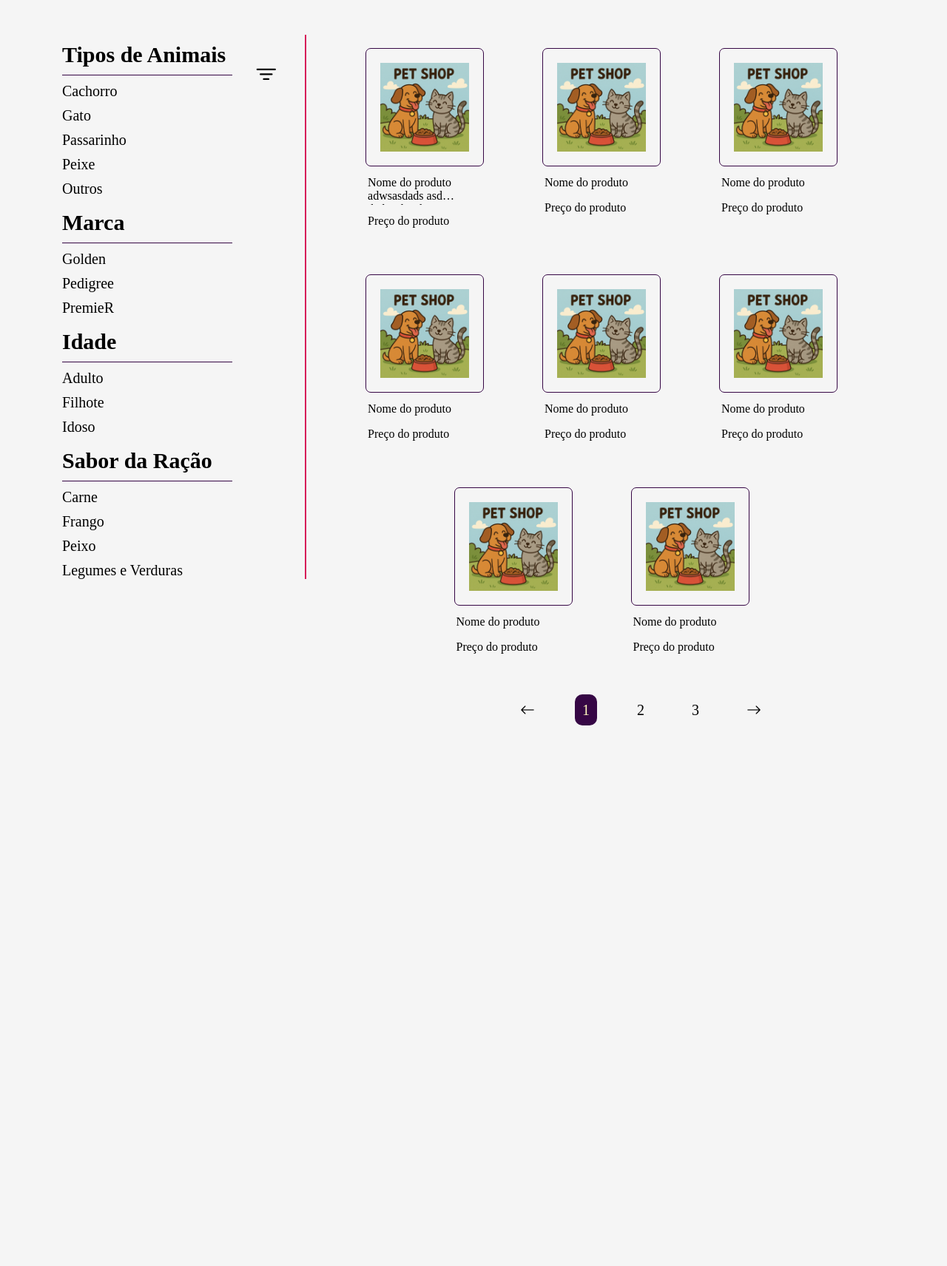
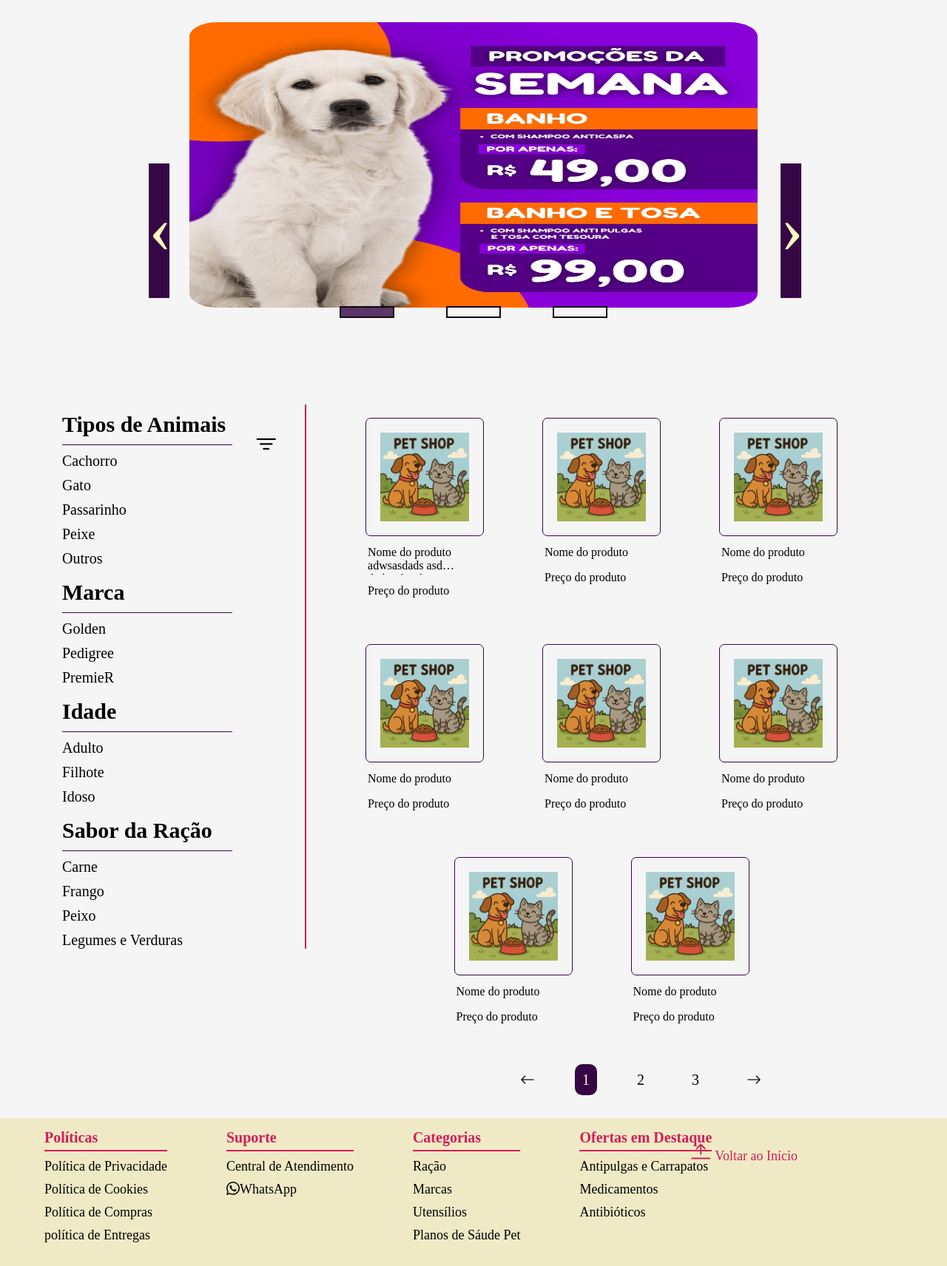
Before and after one commit to IsaqueLucas17121/Projeto-PET-Shop, a PHP site: page /loja.html in a window 1280 px wide. Shown: the part 130-1842 px from the top of the page at 74% size. Before the commit the page ends 1111 px from the top, so only its background shows below. Run offline with PHP 8.4, Linux system fonts and the light colour scheme.

Commit message:
Slide Finalizado (loja) 08/05

```diff
--- a/loja.css
+++ b/loja.css
@@ -7,6 +7,9 @@
 body{
     background-color: whitesmoke;
 }
+
+/* Cabeçario */
+
 .cabecario{
     width: 100%;
     height: 130px;
@@ -41,7 +44,118 @@ body{
     scale: 1.2;
     transition: 0.3s;
 }
+/* Fim Cabeçario */
 
+/* Slide */
+
+
+section.slider{
+    margin: 0;
+    width: 100%;
+    height: 500px;
+    padding: 0 !important;
+    overflow: hidden;
+}
+
+.slider-content{
+  margin-top: 30px;
+    width: 400%;
+    height: auto;
+    display: flex;
+}
+
+.slider-content input, .img-Mobile{
+    display: none;
+}
+
+.slide-box{
+    width: 25%;
+    height: auto;
+    text-align: center;
+    position: relative;
+}
+
+.slide-box img{
+    width: 60%;
+    height: 50%;
+    animation-iteration-count: infinite;
+    border-radius: 5%;
+    box-shadow: #000000 0.5;
+    cursor: pointer;
+}
+
+.nav-manual, .nav-auto{
+    display: flex;
+    position: absolute;
+    width: 100%;
+    margin-top: 30%;
+    justify-content: center;
+}
+
+.nav-manual .manual-btn, .nav-auto div{
+    border: 2px solid #070009;
+    padding: 6px 35px;
+    cursor: pointer;
+    transition: 0.5s;
+    opacity: 0.8;
+}
+.botaoS,.botaoS2{
+  display: flex;
+  align-items: center;
+  color: #fff7bd;
+  background-color: #360745;
+  scale: 7;
+  border: none;
+  padding: 5px 0px;
+  cursor: pointer;
+}
+.botaoS{
+  position: absolute;
+  top: 65%;
+  left: 18%;
+  transform: translate(-50%,-50%);
+}
+.botaoS2{
+  position: absolute;
+  top: 65%;
+  right: 15%;
+  transform: translate(-50%,-50%);
+}
+
+.nav-manual .manual-btn:not(:last-child), .nav-auto div:not(:last-child){
+    margin-right: 70px;
+}
+
+.nav-manual .manual-btn:hover{
+    background-color: #360745;
+}
+
+#radio1:checked ~ .nav-auto .auto-btn1{
+    background-color: #360745;
+}
+#radio2:checked ~ .nav-auto .auto-btn2{
+    background-color: #360745;
+}
+#radio3:checked ~ .nav-auto .auto-btn3{
+    background-color: #360745;
+}
+
+#radio1:checked ~ .primeiro{
+    margin-left: 0%;
+    transition: 1.5s;
+}
+#radio2:checked ~ .primeiro{
+    margin-left: -25%;
+    transition: 1.5s;
+}
+#radio3:checked ~ .primeiro{
+    margin-left: -50%;
+    transition: 1.5s;
+}
+
+/* Fim Slide */
+
+/* Loja (largura/altura) */
 .magin_loja{
     width: 100%;
     display: flex;
@@ -57,6 +171,9 @@ body{
     align-items: flex-start;
     margin-top: 40px;
 }
+/* Fim Loja(largura/altura) */
+
+/* Filtro */
 .background_filtro{
     width: 400px;
 }
@@ -113,6 +230,9 @@ body{
     display: flex;
     background-color: #360745;
 }
+
+/* Fim Filtro*/
+
 .background_cards {
     margin-left: 15px;
     padding: 5px;
@@ -190,6 +310,60 @@ body{
 #pagi1{
   background-color: #360745;
   color: #fff7bd;
+}
+
+/* Fim Loja */
+
+/* Rodape */
+
+footer{
+  width: 100%;
+  height: 200px;
+  background-color: #efeac5;
+  margin-top: 100px;
+  position: relative;
+}
+
+.box_rodape{
+  display: block;
+  margin-left: 20px;
+  background-color: #efeac5;
+}
+
+.voltar_footer{
+  display: flex;
+  padding: 10px;
+  position: absolute;
+  right: 15%;
+  top: 5%;
+}
+.voltar_footer a{
+  text-decoration: none;
+  color: #d61c59;
+}
+
+.voltar_footer i{
+  font-size: 30px;
+}
+
+.box_rodape span{
+  font-size: 18px;
+  display: flex;
+  flex-direction: row;
+  cursor: pointer;
+  margin-top: 10px;
+}
+.box_rodape h4{
+  display: flex;
+  font-size: 20px;
+  color: #d61c59;
+  border-bottom: 2px solid #d61c59;
+  padding: 5px 0;
+}
+
+.card_rodape{
+  float: left;
+  padding: 10px 40px;
 }
 
 .desliado{
--- a/loja.html
+++ b/loja.html
@@ -22,13 +22,53 @@
 
 </head>
 <body>
-    <header class="cabecario">
+    <header class="cabecario" id="cabecario">
         <a href="index.html"><img src="/img/Foto site.png" alt="Imagem do site"></a>
         <span><a href="loja.html"><i class="bi bi-cart"></i>  Loja</a></span>
         <span><i class="bi bi-droplet"></i>  Banho/Tosa</span>
         <span><i class="bi bi-house-heart"></i>  Creche</span>
         <span><i class="bi bi-person-circle"></i>  Entrar</span>
     </header>
+
+    <section class="slider">
+
+        <div class="slider-content">
+
+            <input type="radio" name="btn-radio" id="radio1">
+            <input type="radio" name="btn-radio" id="radio2">
+            <input type="radio" name="btn-radio" id="radio3">
+
+            <div class="slide-box primeiro" id="primeiro">
+                <img class="img-Pc" src="/img/promocao1.jpg" alt="Imagem da propaganda 1">
+                <img class="img-Mobile" src="/img/promocao1.jpg" alt="Imagem da propaganda 1">
+            </div>
+            <div class="slide-box">
+                <img class="img-Pc" src="/img/promocao2teste.jpg" alt="Imagem da propaganda 2">
+                <img class="img-Mobile" src="/img/promocao2teste.jpg" alt="Imagem da propaganda 2">
+            </div>
+            <div class="slide-box">
+                <img class="img-Pc" src="/img/promocao3.jpg" alt="Imagem da propaganda 3">
+                <img class="img-Mobile" src="/img/promocao3.jpg" alt="Imagem da propaganda 3">
+            </div>
+
+            <button class="botaoS" id="botaoS" ><span>‹</span></button>
+            <button class="botaoS2" id="botaoS2" ><span>›</span></button>
+
+            <div class="nav-auto">
+                <div class="auto-btn1"></div>
+                <div class="auto-btn2"></div>
+                <div class="auto-btn3"></div>
+            </div>
+
+            <div class="nav-manual">
+                <label for="radio1" class="manual-btn"></label>
+                <label for="radio2" class="manual-btn"></label>
+                <label for="radio3" class="manual-btn"></label>
+            </div>
+
+        </div>
+
+    </section>
 
     <div class="magin_loja">
 
@@ -186,7 +226,38 @@
 
     <footer>
         <div class="box_rodape">
-            <span></span>
+
+            <div class="card_rodape">
+                <h4>Políticas</h4>
+                <span>Política de Privacidade</span>
+                <span>Política de Cookies</span>
+                <span>Política de Compras</span>
+                <span>política de Entregas</span>
+            </div>
+
+            <div class="card_rodape">
+                <h4>Suporte</h4>
+                <span>Central de Atendimento</span>
+                <span><i class="bi bi-whatsapp"></i>  WhatsApp</span>
+            </div>
+
+            <div class="card_rodape">
+                <h4>Categorias</h4>
+                <span>Ração</span>
+                <span>Marcas</span>
+                <span>Utensílios</span>
+                <span>Planos de Sáude Pet</span>
+            </div>
+
+            <div class="card_rodape">
+                <h4>Ofertas em Destaque</h4>
+                <span>Antipulgas e Carrapatos</span>
+                <span>Medicamentos</span>
+                <span>Antibióticos</span>
+            </div>
+
+            <span class="voltar_footer"><a href="#cabecario"><i class="bi bi-arrow-bar-up"></i>  Voltar ao Início</a></span>
+
         </div>
     </footer>
 
--- a/script.js
+++ b/script.js
@@ -1,3 +1,5 @@
+/* Loja */
+
 function MudarPagina(index) {
     const botoes = [
         document.getElementById("pagi1"),
@@ -15,3 +17,40 @@ function MudarPagina(index) {
         botoes[index - 1].style.color = "#fff7bd";
     }
 }
+
+/* Slide */
+
+
+var radio = document.querySelector('.manual-btn')
+var contador = 1
+
+document.getElementById('radio1').checked = true
+
+setInterval(() => {
+    proximaimg()
+}, 5000)
+
+
+// rolamento do slide
+
+function proximaimg(){
+
+    contador++
+
+    if(contador > 3)(
+        contador = 1
+    )
+
+    document.getElementById('radio'+contador).checked = true
+
+
+}
+
+// mudar imagem slide
+
+function mudarImg(index){
+    for( i=1; i<=4 ; i++ ){
+        document.getElementById("img_principal" + i).classList.add("desligado")
+    }
+    document.getElementById("img_principal" + index).classList.remove("desligado")
+}
```
Also changed, not shown: img/promocao1.jpg (added), img/promocao2.jpg (added), img/promocao2teste.jpg (added), img/promocao3.jpg (added).
